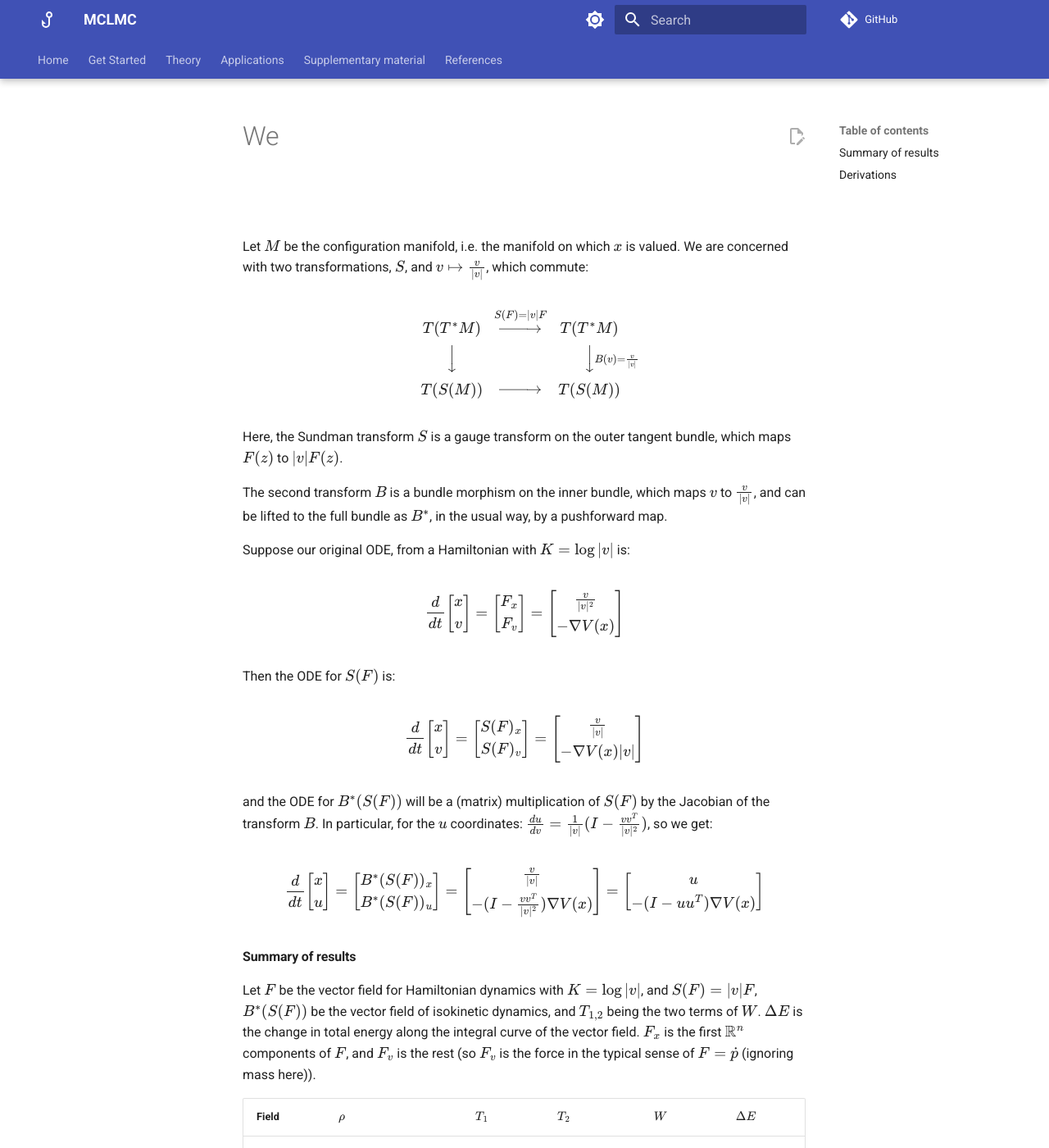
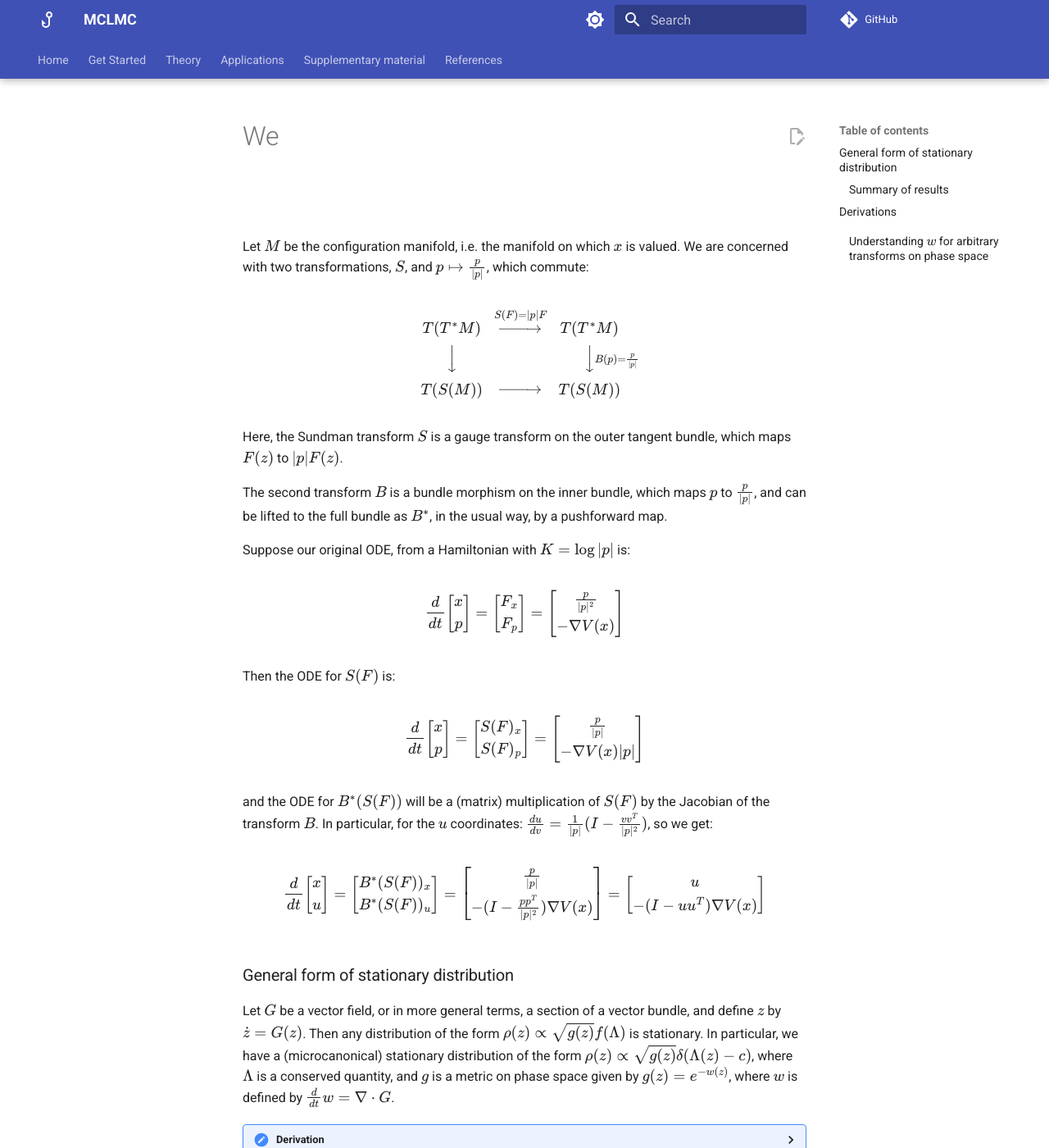
Before and after one commit to reubenharry/mclmc-docs, an MkDocs documentation site: the page built from docs/we.md, in a window 1280 px wide and 1400 px high. Shown: the whole window at 82% size. Built offline with MkDocs 1.6.1 and Material for MkDocs 9.7.7, drawn with Linux system fonts in a browser that asks for light colours; comment, search, counter and statistics services are not loaded; some of the changed text lies outside the part shown.

Commit message:
adjusted

```diff
--- a/docs/we.md
+++ b/docs/we.md
@@ -3,50 +3,70 @@ $$
 \newcommand{\R}{\mathbb{R}}
 $$
 
-Let $M$ be the configuration manifold, i.e. the manifold on which $x$ is valued. We are concerned with two transformations, $S$, and $v \mapsto \frac{v}{|v|}$, which commute:
+Let $M$ be the configuration manifold, i.e. the manifold on which $x$ is valued. We are concerned with two transformations, $S$, and $p \mapsto \frac{p}{|p|}$, which commute:
 
 $$
 \begin{CD}
-T(T^*M) @>{S(F) = |v|F}>> T(T^*M)\\
-@VVV @VV{B(v)=\frac{v}{|v|}}V \\
+T(T^*M) @>{S(F) = |p|F}>> T(T^*M)\\
+@VVV @VV{B(p)=\frac{p}{|p|}}V \\
 T(S(M)) @>{}>> T(S(M))
 \end{CD}$$
 
-Here, the Sundman transform $S$ is a gauge transform on the outer tangent bundle, which maps $F(z)$ to $|v|F(z)$.
+Here, the Sundman transform $S$ is a gauge transform on the outer tangent bundle, which maps $F(z)$ to $|p|F(z)$.
 
-The second transform $B$ is a bundle morphism on the inner bundle, which maps $v$ to $\frac{v}{|v|}$, and can be lifted to the full bundle as $B^*$, in the usual way, by a pushforward map.
+The second transform $B$ is a bundle morphism on the inner bundle, which maps $p$ to $\frac{p}{|p|}$, and can be lifted to the full bundle as $B^*$, in the usual way, by a pushforward map.
 
-Suppose our original ODE, from a Hamiltonian with $K = \log |v|$ is:
+Suppose our original ODE, from a Hamiltonian with $K = \log |p|$ is:
 
 $$
-\frac{d}{dt}\begin{bmatrix} x \\ v \end{bmatrix} = \begin{bmatrix} F_x \\ F_v \end{bmatrix} = \begin{bmatrix} \frac{v}{|v|^2} \\ -\nabla V(x) \end{bmatrix}
+\frac{d}{dt}\begin{bmatrix} x \\ p \end{bmatrix} = \begin{bmatrix} F_x \\ F_p \end{bmatrix} = \begin{bmatrix} \frac{p}{|p|^2} \\ -\nabla V(x) \end{bmatrix}
 $$
 
 Then the ODE for $S(F)$ is:
 
 $$
-\frac{d}{dt}\begin{bmatrix} x \\ v \end{bmatrix} = \begin{bmatrix} S(F)_x \\ S(F)_v \end{bmatrix} = \begin{bmatrix} \frac{v}{|v|} \\ -\nabla V(x)|v| \end{bmatrix}
+\frac{d}{dt}\begin{bmatrix} x \\ p \end{bmatrix} = \begin{bmatrix} S(F)_x \\ S(F)_p \end{bmatrix} = \begin{bmatrix} \frac{p}{|p|} \\ -\nabla V(x)|p| \end{bmatrix}
 $$
 
-and the ODE for $B^*(S(F))$ will be a (matrix) multiplication of $S(F)$ by the Jacobian of the transform $B$. In particular, for the $u$ coordinates: $\frac{du}{dv} = \frac{1}{|v|}(I - \frac{vv^T}{|v|^2})$, so we get:
+and the ODE for $B^*(S(F))$ will be a (matrix) multiplication of $S(F)$ by the Jacobian of the transform $B$. In particular, for the $u$ coordinates: $\frac{du}{dv} = \frac{1}{|p|}(I - \frac{vv^T}{|p|^2})$, so we get:
 
 $$
-\frac{d}{dt}\begin{bmatrix} x \\ u \end{bmatrix} = \begin{bmatrix} B^*(S(F))_x \\ B^*(S(F))_u \end{bmatrix} = \begin{bmatrix} \frac{v}{|v|} \\ -(I-\frac{vv^T}{|v|^2})\nabla V(x) \end{bmatrix} = \begin{bmatrix} u \\ -(I-uu^T)\nabla V(x) \end{bmatrix}
+\frac{d}{dt}\begin{bmatrix} x \\ u \end{bmatrix} = \begin{bmatrix} B^*(S(F))_x \\ B^*(S(F))_u \end{bmatrix} = \begin{bmatrix} \frac{p}{|p|} \\ -(I-\frac{pp^T}{|p|^2})\nabla V(x) \end{bmatrix} = \begin{bmatrix} u \\ -(I-uu^T)\nabla V(x) \end{bmatrix}
 $$
+
+### General form of stationary distribution
+
+Let $G$ be a vector field, or in more general terms, a section of a vector bundle, and define $z$ by $\dot z = G(z)$. Then any distribution of the form $\rho(z) \propto \sqrt{g(z)}f(\Lambda)$ is stationary. In particular, we have a (microcanonical) stationary distribution of the form $\rho(z) \propto \sqrt{g(z)}\delta(\Lambda(z) - c)$, where $\Lambda$ is a conserved quantity, and $g$ is a metric on phase space given by $g(z)=e^{-w(z)}$, where $w$ is defined by $\frac{d}{dt}w = \nabla \cdot G$.
+
+??? Derivation
+
+    Recall that $\partial_t (\sqrt{g}p) = \nabla \cdot (\sqrt{g}pG)$.
+
+    Suppose that $\rho(z) \propto f(\Lambda(z))$, where $\frac{d}{dt}\Lambda(z) = 0$ and $f$ is any function. Then:
+
+    $$
+    \nabla \cdot (\sqrt{g}pG) = \sqrt{g}p\nabla \cdot G + \nabla (\sqrt{g}p) \cdot G =  e^{-w} p\frac{dw}{dt} + G\cdot (p\nabla e^{-w}  +  e^{-w} \nabla p)
+    $$
+
+    $$
+    = -p\dot z \nabla e^{-w} + \dot z p \nabla e^{-w} + e^{-w} \dot z \nabla p
+    $$
+
+    Now since $0 = \frac{dC}{dt} = \nabla C\dot z$, and $\nabla p \propto \frac{d f}{d C}\nabla C$, we see that the last term vanishes, and $0 = \nabla \cdot (\sqrt{g}pG) = \partial_t (\sqrt{g}p)$. So $\rho$ is stationary.
 
 #### Summary of results
 
-Let $F$ be the vector field for Hamiltonian dynamics with $K=\log |v|$, and $S(F) = |v|F$, $B^*(S(F))$ be the vector field of isokinetic dynamics, and $T_{1,2}$ being the two terms of $W$. $\Delta E$ is the change in total energy along the integral curve of the vector field. $F_x$ is the first $\R^n$ components of $F$, and $F_v$ is the rest (so  $F_v$ is the force in the typical sense of $F = \dot p$ (ignoring mass here)).
+Let $F$ be the vector field for Hamiltonian dynamics with $K=\log |p|$, and $S(F) = |p|F$, $B^*(S(F))$ be the vector field of isokinetic dynamics, and $T_{1,2}$ being the two terms of $W$. $\Delta E$ is the change in total energy along the integral curve of the vector field. $F_x$ is the first $\R^n$ components of $F$, and $F_p$ is the rest (so  $F_p$ is the force in the typical sense of $F = \dot p$ (ignoring mass here)).
 
-| Field    | $\rho$ | $T_1$ | $T_2$ | $W$ | $\Delta E$
+| Field    | $\rho$ | $\log\frac{P(z(0))}{P(z(t))}$ | $-\int \nabla \cdot F$ | $W$ | $\Delta E$
 | -------- | ------- | ------- | ------- | ------- | ------- |
 | $F$  | canonical or micro of $F$ | $\Delta E$    | 0 | $\Delta E$ |  0
 | $S(F)$ | micro of $S(F)$ | $\Delta K$     | $-\Delta K$, so $\Delta V$  | $\Delta E$ | 0
 | $B^*(S(F))$  | micro of $B^*S(F)$ | $\Delta V$    | $\Delta K$ so $-\Delta V$ | $\Delta E$ | 0
 | $F_x$  | canonical of $F$ | $\Delta V$    | $0$ | $\Delta V$ | $\Delta V$
-| $F_v$  | canonical of $F$ | $\Delta K$    | $0$ | $\Delta K$ | $\Delta K$
+| $F_p$  | canonical of $F$ | $\Delta K$    | $0$ | $\Delta K$ | $\Delta K$
 | $S(F)_x$  | canonical of $S(F)$ | $\Delta V$    | $0$ | $\Delta V$ | $???$
-| $S(F)_v$  | canonical of $S(F)$ | $2\Delta K (?)$    | $-\Delta K$ | $\Delta K$ | $???$
+| $S(F)_p$  | canonical of $S(F)$ | $2\Delta K (?)$    | $-\Delta K$ | $\Delta K$ | $???$
 | $B^*S(F)_x$  | micro of $B^*S(F)$ | $\Delta V$    | $0$ | $\Delta V$ | $???$
 | $B^*S(F)_u$  | micro of $B^*S(F)$ | $0$    | $\Delta K$ | $\Delta K$ | $???$
 
@@ -101,11 +106,11 @@ $$
 = a\nabla\cdot F + F \cdot \nabla a = F \cdot \nabla a  = aF \cdot \frac{\nabla a}{a} = aF \cdot \nabla (\log a)
 $$
 
-This demonstrates that $w = \log a = \log |v|$.
+This demonstrates that $w = \log a = \log |p|$.
 
-We then immediately see that $T_1 = -\log\frac{p(T)}{p(0)} = \log\frac{p(0)}{p(T)} = \log\frac{e^{-\log |v(0)|}}{e^{-\log|v(t)|}} = \log|v(t)| - \log |v(0)| = \Delta K$.
+We then immediately see that $T_1 = -\log\frac{p(T)}{p(0)} = \log\frac{p(0)}{p(T)} = \log\frac{e^{-\log |p(0)|}}{e^{-\log|p(t)|}} = \log|p(t)| - \log |p(0)| = \Delta K$.
 
-(Note that if our original kinetic energy were quadratic, and $a=e^{-|v|^2}$, we would obtain a similar result.)
+(Note that if our original kinetic energy were quadratic, and $a=e^{-|p|^2}$, we would obtain a similar result.)
 
 Meanwhile, we know that the effect of the transformation $S$ is to rescale time in a momentum dependent way, which does not alter integral curves, so $H$ is preserved, and $\Delta E = 0$.
 
@@ -121,48 +126,87 @@ So again, $W = \Delta E$.
 | -------- | ------- | ------- | ------- | ------- | ------- |
 | $B^*(S(F))$  | microcanonical dist of $B^*S(F)$ | $\Delta V$    | $\Delta K$ so $-\Delta V$ | $\Delta E$ | 0
 
-Recall that $\dot u \propto -(I-uu^T)\nabla V(x) = -\nabla V(x) + (u\cdot \nabla V(x))u$, so for $B^*S(F)(u) =  -\nabla V(x) + (u\cdot \nabla V(x))u$, we calculate that $\nabla\cdot B^*S(F) \propto u\cdot \nabla V(x)$, so that $w \propto V(x)$, since $\frac{d}{dt}V(x) = \nabla V(x) \cdot \dot x = \nabla V(x) \cdot u$.(Note that the factor of $d-1$ can easily be included in the potential $V$.)
+Recall that $\dot u \propto -(I-uu^T)\nabla V(x) = -\nabla V(x) + (u\cdot \nabla V(x))u$, so for $B^*S(F)(u) =  -\nabla V(x) + (u\cdot \nabla V(x))u$, we calculate that $\nabla\cdot B^*S(F) \propto u\cdot \nabla V(x)$, so that $w \propto V(x)$, since $\frac{d}{dt}V(x) = \nabla V(x) \cdot \dot x = \nabla V(x) \cdot u$.(Note that the factor of $d-1$ can easily be included in the potential $p$.)
 
 Noting that $|u|$ is constant, we obtain $\rho$ as above.
 
 $T_1$ is also easily obtained, given $w$, as $\Delta V$.
 
-For $T_2$, note that $-\int \nabla \cdot F \propto -\int u\cdot \nabla V = \int_0^{S(T)} u(s(t)) \cdot F_u(s(t))dt = \int_0^T \frac{1}{|v|} v(s(t)) \cdot F_u(s(t))dt = \int_0^{T} v \cdot F_u = \Delta K$.
+For $T_2$, the reasoning is more subtle. Using $z'=(x', u')$ to label the variables after the time rescaling, with $z'(t) = z(s(t))$, we have:
 
-But we know that $\Delta E$, defined for the dynamics of $S(F)$ is $0$, so $W = \Delta E$ and also $T_2 = -\Delta V$.
+$$-\int_0^T \nabla \cdot F(t)dt = -\int_0^T u(t)\cdot \nabla V(x'(t))dt = - \int_0^{T} \frac{p'}{|p'|}\cdot \nabla V(x')dt
+$$
+
+$$
+= -\int^T_0 \frac{p(s(t))}{|p(s(t))|}\cdot \nabla V(x(s(t)))dt = -\int^{s(T)}_0 \frac{p(s)}{|p(s)|^2}\cdot \nabla V(x(s))ds
+$$
+
+
+
+$$
+= \int_0^{s(T)} \frac{p}{|p|^2} \cdot \dot p = \int_0^{s(T)}\frac{d}{dt}\log |p| = \Delta K := K(s(T))-K(0)
+$$
+
+
+<!-- $$\int_0^{S(T)} u(s(t)) \cdot F_u(s(t))dt = \int_0^T \frac{1}{|p|} v(s) \cdot F_u(s)ds = \int_0^{T} v \cdot F_u = \Delta K$$ -->
+
+<!-- But we know that $\Delta E$, defined for the dynamics of $S(F)$ is $0$, so $W = \Delta E$ and also $T_2 = -\Delta V$. -->
 
 | Field    | $\rho \propto e^{-H}$ | $\log\frac{P(z(0))}{P(z(t))}$ | $-\int \nabla \cdot F$ | $W$ | $\Delta E$
 | -------- | ------- | ------- | ------- | ------- | ------- |
 | $F_x$  | canonical of $F$ | $\Delta V$    | $0$ | $\Delta V$ | $\Delta V$
-| $F_v$  | canonical of $F$ | $\Delta K$    | $0$ | $\Delta K$ | $\Delta K$
+| $F_p$  | canonical of $F$ | $\Delta K$    | $0$ | $\Delta K$ | $\Delta K$
 
-Here, we are concerned with a splitting-style integrator, so calculate the effects of $F_x$ and $F_v$ separately. The sum of $W(F_x)$ and $W(F_v)$ will be the quantity of interest, but we want to stationary distribution to remain the stationary distribution of $F$.
+Here, we are concerned with a splitting-style integrator, so calculate the effects of $F_x$ and $F_p$ separately. The sum of $W(F_x)$ and $W(F_p)$ will be the quantity of interest, but we want to stationary distribution to remain the stationary distribution of $F$.
 
-To be precise, we view $F_x$ as in $\R^{2n}$, but having $0$ for all the $v$ components. Likewise for $F_v$.
+To be precise, we view $F_x$ as in $\R^{2n}$, but having $0$ for all the $p$ components. Likewise for $F_p$.
 
-The flow from $F_x$ obviously only changes $x$, so in $T_1$ we get $\Delta V$. In $T_2$, we get $0$ because the $x$ part of $F_x$ is only a function of $v$ and the rest is $0$, so $\nabla_z \cdot F_x = 0$.
+The flow from $F_x$ obviously only changes $x$, so in $T_1$ we get $\Delta V$. In $T_2$, we get $0$ because the $x$ part of $F_x$ is only a function of $p$ and the rest is $0$, so $\nabla_z \cdot F_x = 0$.
 
-A similar argument applies to $F_v$, where $T_1$ is $\Delta K$ and $T_2$ is $0$.
+A similar argument applies to $F_p$, where $T_1$ is $\Delta K$ and $T_2$ is $0$.
 
-So $W(F_x) + W(F_v) = \Delta V + \Delta K = \Delta E \neq 0$.
+So $W(F_x) + W(F_p) = \Delta V + \Delta K = \Delta E \neq 0$.
 
 
 
 | Field    | $\rho \propto \frac{1}{\|v\|}e^{-H}$ | $\log\frac{P(z(0))}{P(z(t))}$ | $-\int \nabla \cdot F$ | $W$ | $\Delta E$
 | -------- | ------- | ------- | ------- | ------- | ------- |
 | $S(F)_x$  | canonical of $S(F)$ | $\Delta V$    | $0$ | $\Delta V$ | $???$
-| $S(F)_v$  | canonical of $S(F)$ | $2\Delta K (?)$    | $-\Delta K$ | $\Delta K$ | $???$
+| $S(F)_p$  | canonical of $S(F)$ | $2\Delta K (?)$    | $-\Delta K$ | $\Delta K$ | $???$
 
-This is the most interesting case. Recall that in this case, the ODE is given by $\begin{bmatrix} x \\ v \end{bmatrix} = \begin{bmatrix} \frac{v}{|v|} \\ -\nabla V(x)|v| \end{bmatrix}$, and the stationary distribution is $\rho \propto \frac{1}{\|v\|}e^{-H}$.
-TODO: check!
+This is the most interesting case. Recall that in this case, the ODE is given by $\begin{bmatrix} x \\ p \end{bmatrix} = \begin{bmatrix} \frac{p}{|p|} \\ -\nabla V(x)|p| \end{bmatrix}$, and the stationary distribution is $\rho \propto \frac{1}{\|v\|}e^{-H}$.
 
-For $S(F)_x$, only $x$ changes, so we get $\Delta V$ for $T_1$. For $T_2$, we get $0$ because the $x$ part of $S(F)_x$ is only a function of $v$ and the rest is $0$, so $\nabla_z \cdot S(F)_x = 0$.
+For $S(F)_x$, only $x$ changes, so we get $\Delta V$ for $T_1$. For $T_2$, we get $0$ because the $x$ part of $S(F)_x$ is only a function of $p$ and the rest is $0$, so $\nabla_z \cdot S(F)_x = 0$.
 
-For $S(F)_v$, we observe that $\rho \propto \frac{1}{|v|}e^{-H} = \frac{1}{|v|^2}e^{-V(x)} = 2\Delta K$, recalling that $\log |v|$ is the kinetic energy.
+For $S(F)_p$, we observe that $\rho \propto \frac{1}{|p|}e^{-H} = \frac{1}{|p|^2}e^{-V(x)} = 2\Delta K$, recalling that $\log |p|$ is the kinetic energy.
 
-On the other hand, $T_2$ is $-\Delta K$, because $-\int \nabla \cdot (|v|F) = -\int F \cdot \nabla |v|  = -\int \frac{1}{|v|} F \cdot v$, and here we perform the change of variables as above and use the work energy theorem, which applies even for this $K$.
+On the other hand, $T_2$ is $-\Delta K$. To show this, we proceed as follow, using $z'=(x', p')$ to label the variables after the time rescaling, with $z'(t) = z(s(t))$. Then:
 
-So $W(S(F)_x) + W(S(F)_v) = \Delta V + \Delta K = \Delta E$.
+$$\int_0^T \nabla\cdot F(z'(t))dt = -\int \nabla \cdot (|p'(t)|F(z'(t))) = -\int F(z'(t)) \cdot \nabla |p'(t)|dt$$
+
+$$
+-\int \frac{p'(t)}{|p'(t)|} \cdot F_p(z'(t))dt = -\int \frac{p'(t)}{|p'(t)|} \cdot \dot p(z'(t))dt
+$$
+
+$$
+=
+-\int_0^{T} \frac{p(s)}{|p(s)|} \cdot \dot p(z(s))\frac{dt}{ds}ds = -\int_0^{s(T)} \frac{p(s)}{|p(s)|^2} \cdot \dot p(z(s))ds
+$$
+
+
+
+<!--
+$$
+= \int_0^T p(s(t)) \cdot \nabla V(x(s(t)))dt = \int_0^{s(T)} |p(s)|p(s) \cdot \nabla V(x(s))ds
+$$
+-->
+
+$$
+= -\int_0^{s(T)}\frac{d}{dt}\log |p| = -\Delta K := K(0)-K(s(T))
+$$
+
+
+So $W(S(F)_x) + W(S(F)_p) = \Delta V + \Delta K = \Delta E$.
 
 
 | Field    | $\rho \propto e^{-V(x)}\delta(\|u\|^2 - c)$ | $\log\frac{P(z(0))}{P(z(t))}$ | $-\int \nabla \cdot F$ | $W$ | $\Delta E$
@@ -172,6 +216,20 @@ So $W(S(F)_x) + W(S(F)_v) = \Delta V + \Delta K = \Delta E$.
 
 The $B^*S(F)_x$ update is straightforward, and we get the above using the same reasoning as in previous cases.
 
-For $B^*S(F)_u$, we see that the flow stays on the sphere, and so doesn't change the probability. Note that this allows us to use the microcanonical ensemble. So $T_1 = 0$. For $T_2$, we have $-\int \nabla \cdot F = -\int u \cdot \nabla V = \int \frac{1}{|v|} v \cdot F_v = \Delta K$.
+For $B^*S(F)_u$, we see that the flow stays on the sphere, and so doesn't change the probability. Note that this allows us to use the microcanonical ensemble. So $T_1 = 0$. For $T_2$, we have already shown above that we get $\Delta K$.
 
 So $W(B^*S(F)_x) + W(B^*S(F)_u) = \Delta V + \Delta K = \Delta E$.
+
+### Understanding $w$ for arbitrary transforms on phase space
+
+Suppose we start with a vector field $G$, and have a transformation $B$ on the base manifold of the ODE, which in our case is the phase space $T^*M$. Then the resulting change in the vector field on $T(T^*M)$ is a matrix multiplication by the Jacobian $\frac{\partial B(z)}{\partial z}$, so $B^*(G) = \frac{\partial B(z)}{\partial z}G$.
+
+For $B(p) = p/|p|$, the Jacobian is $\frac{1}{|p|}(I - \frac{pp^T}{|p|^2})$.
+
+We are interested in calculating $w := \int \nabla \cdot B^*G$, because in this case we can identity the stationary distribution of $B^*G$.
+
+Using [this formula](https://math.stackexchange.com/questions/2625185/divergence-of-matrix-vector-product), we find that $\nabla \cdot B^*G = (\nabla \cdot \frac{\partial B(z)}{\partial z})G + tr(\frac{\partial B(z)}{\partial z}\nabla G)$ (with definitions of the matrix divergence and vector gradient given on that page).
+
+Noting that $\nabla \cdot B^*G = \frac{dw}{dt} = \nabla w \cdot B^*G$, we see that $w = (\nabla \cdot \frac{\partial B(z)}{\partial z})(\frac{\partial B(z)}{\partial z})^{-1}$, **if** $tr(\frac{\partial B(z)}{\partial z}\nabla G)=0$, otherwise it is not obvious that it exists.
+
+For $B(p) = p/|p|$, this is calculable, using the formula $\log (I + uu^T) = Cuu^T$ for some constant $C$, and the formula $(I+uu^T)^{-1} = I - \frac{uu^T}{2}$.
```
Also changed, not shown: other parts of docs/we.md (+3 -18 lines).
